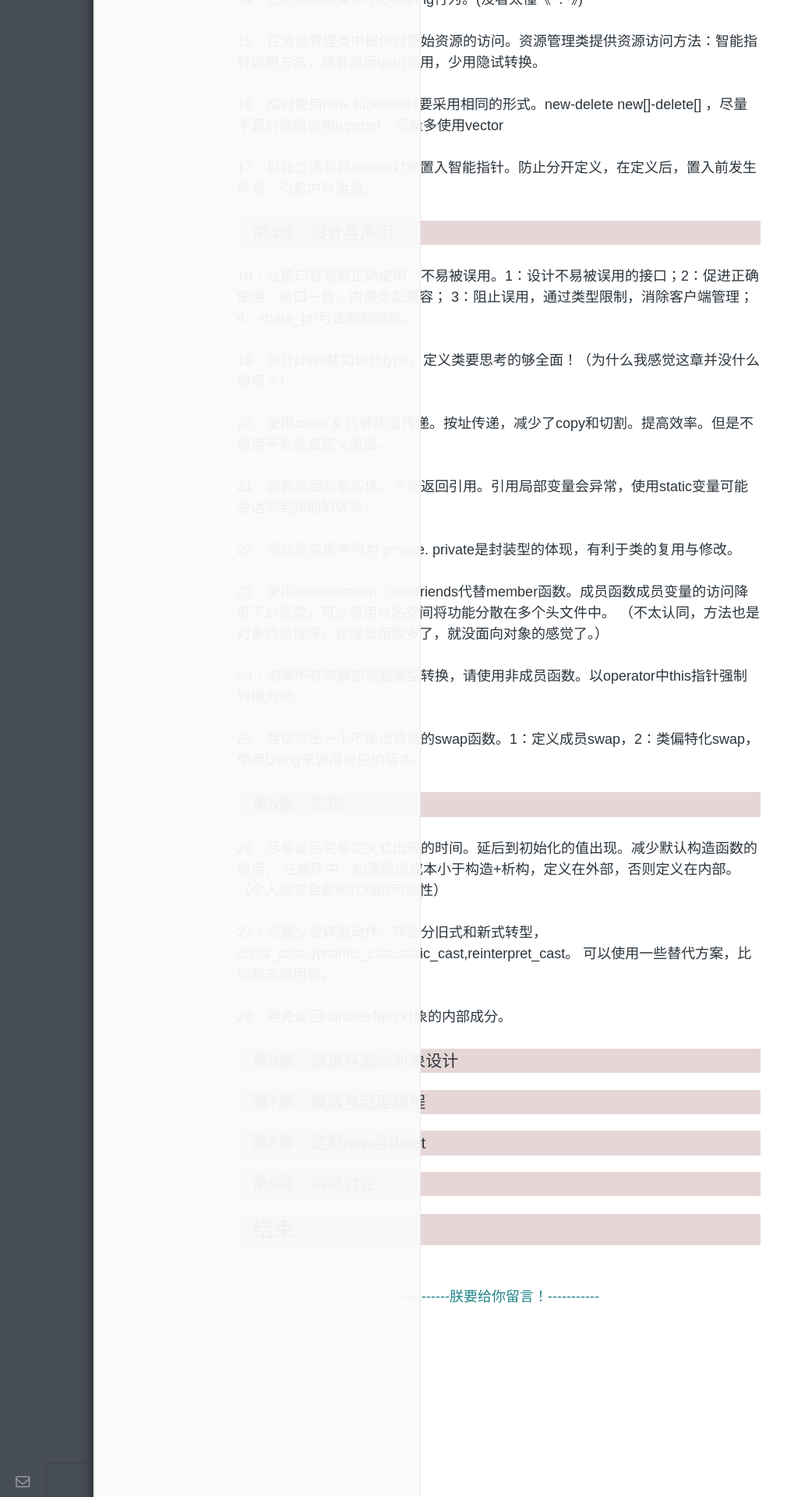
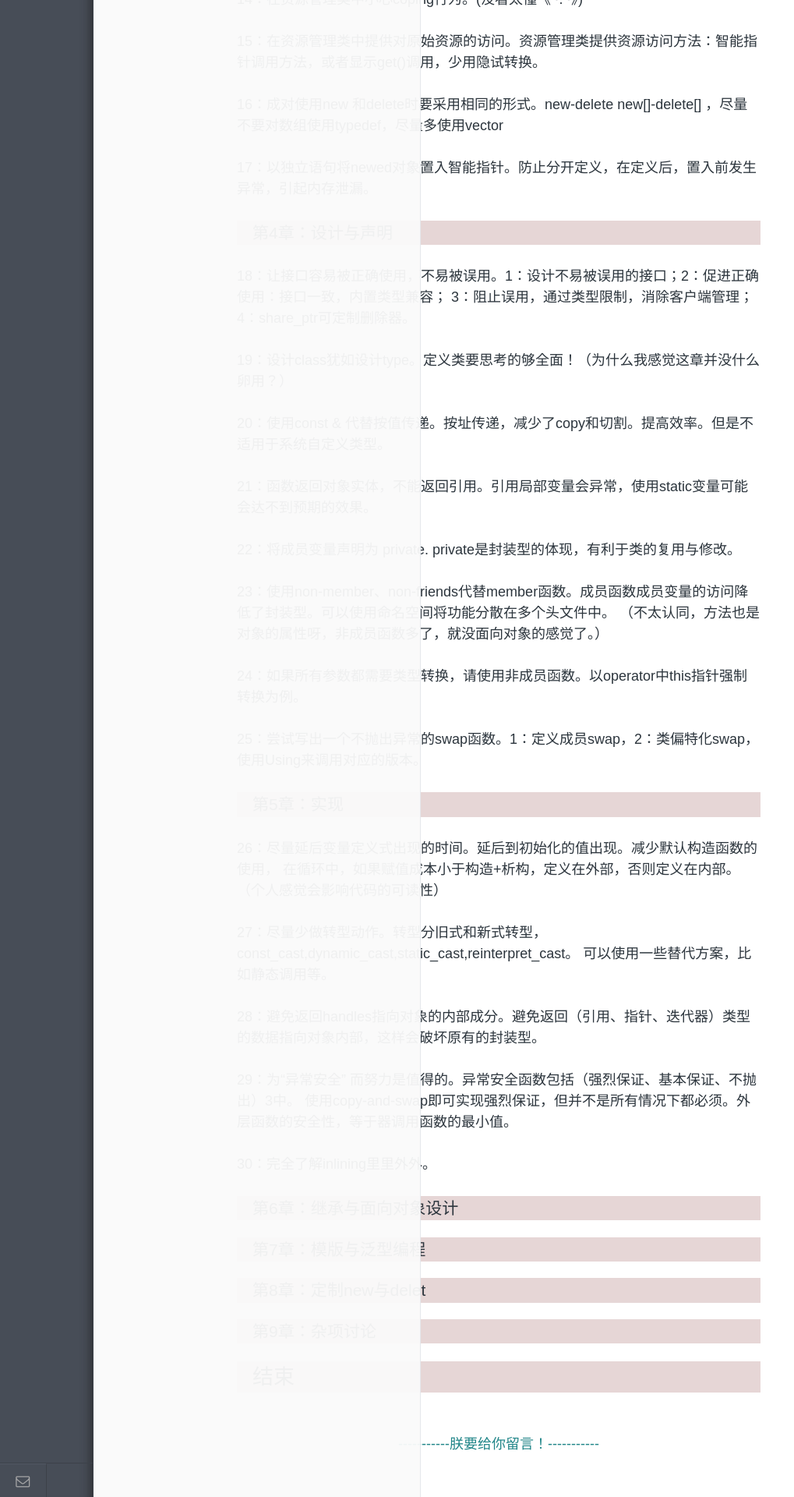
Before and after one commit to xnzaa/xnzaa.github.io, a Jekyll site: the page built from _posts/2016-04-05-《Effective C++》读书笔记.md, in a window 1280 px wide. Shown: the part 1881-3801 px from the top of the page at 78% size, without its empty margins (0-1019 px from the left). Built offline with Jekyll 4.4.1, drawn with Linux system fonts in a browser that asks for light colours; comment, search, counter and statistics services are not loaded.

Commit message:
修改effective c++

```diff
--- a/_posts/2016-04-05-《Effective C++》读书笔记.md
+++ b/_posts/2016-04-05-《Effective C++》读书笔记.md
@@ -86,7 +86,12 @@ inline 相比函数宏 具有类型检查的优点
 27：尽量少做转型动作。转型分旧式和新式转型，const_cast,dynamic_cast,static_cast,reinterpret_cast。
 可以使用一些替代方案，比如静态调用等。
 
-28：避免返回handles指向对象的内部成分。
+28：避免返回handles指向对象的内部成分。避免返回（引用、指针、迭代器）类型的数据指向对象内部，这样会破坏原有的封装型。
+
+29：为“异常安全” 而努力是值得的。异常安全函数包括（强烈保证、基本保证、不抛出）3中。
+使用copy-and-swap即可实现强烈保证，但并不是所有情况下都必须。外层函数的安全性，等于器调用函数的最小值。
+
+30：完全了解inlining里里外外。
 
 ### 第6章：继承与面向对象设计
 
```
